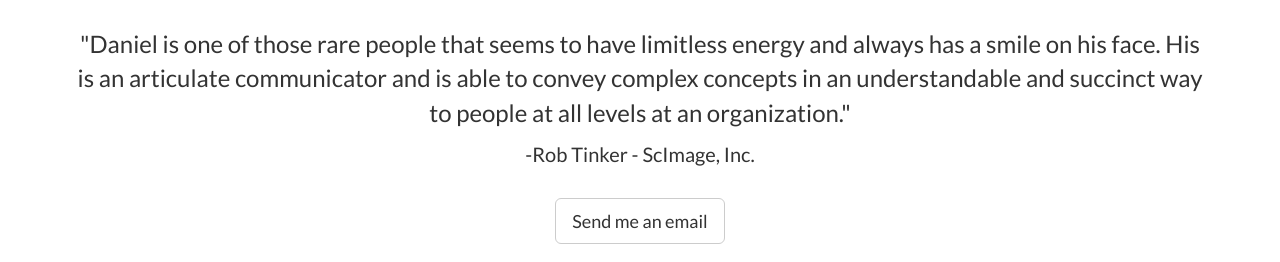
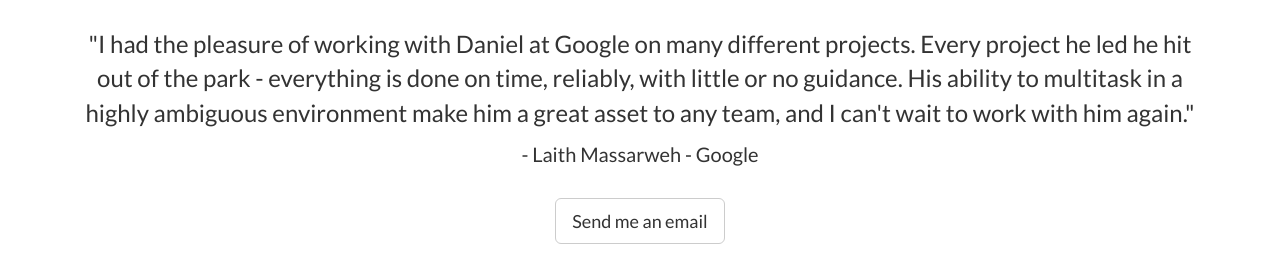
Before and after one commit to danielbales/danielbales.github.io, a plain HTML site: page resume.html in a window 1280 px wide. Shown: the part 3295-3557 px from the top of the page. Drawn offline with nearby package versions, Linux system fonts and the light colour scheme.

Commit message:
replaced quote with Laith's

```diff
--- a/resume.html
+++ b/resume.html
@@ -191,8 +191,8 @@
             <p>INBOUND CERTIFIED, HubSpot, November 2014</p>
             <br>
             <div class="text-center">
-                <p id="quote">"Daniel is one of those rare people that seems to have limitless energy and always has a smile on his face. His is an articulate communicator and is able to convey complex concepts in an understandable and succinct way to people at all levels at an organization."</p>
-                <p id="quote-name">-Rob Tinker - ScImage, Inc.</p>
+                <p id="quote">"I had the pleasure of working with Daniel at Google on many different projects. Every project he led he hit out of the park - everything is done on time, reliably, with little or no guidance. His ability to multitask in a highly ambiguous environment make him a great asset to any team, and I can't wait to work with him again."</p>
+                <p id="quote-name">- Laith Massarweh - Google</p>
             </div>
         </div>
         <div class="homepage-button text-center">
```
